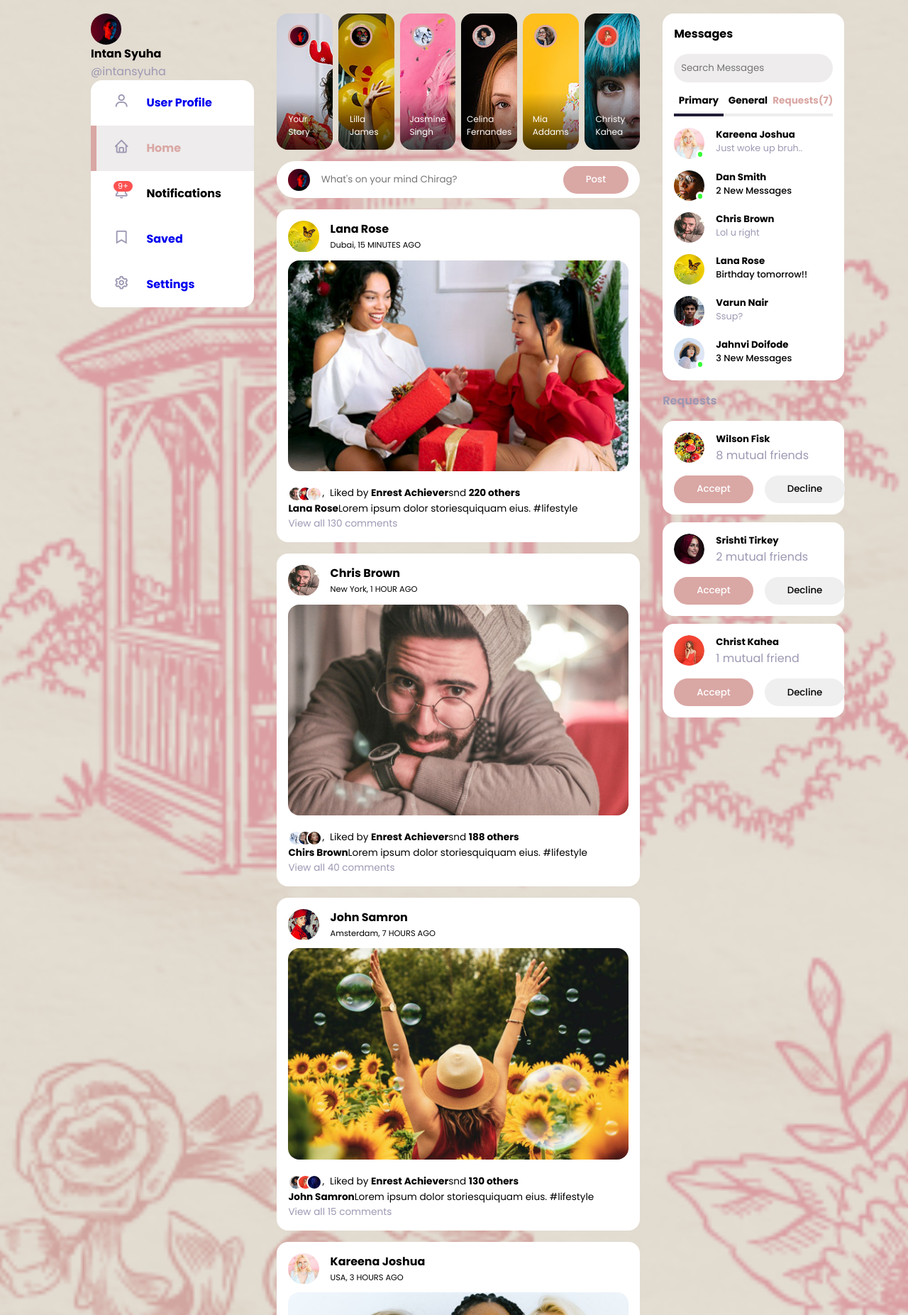
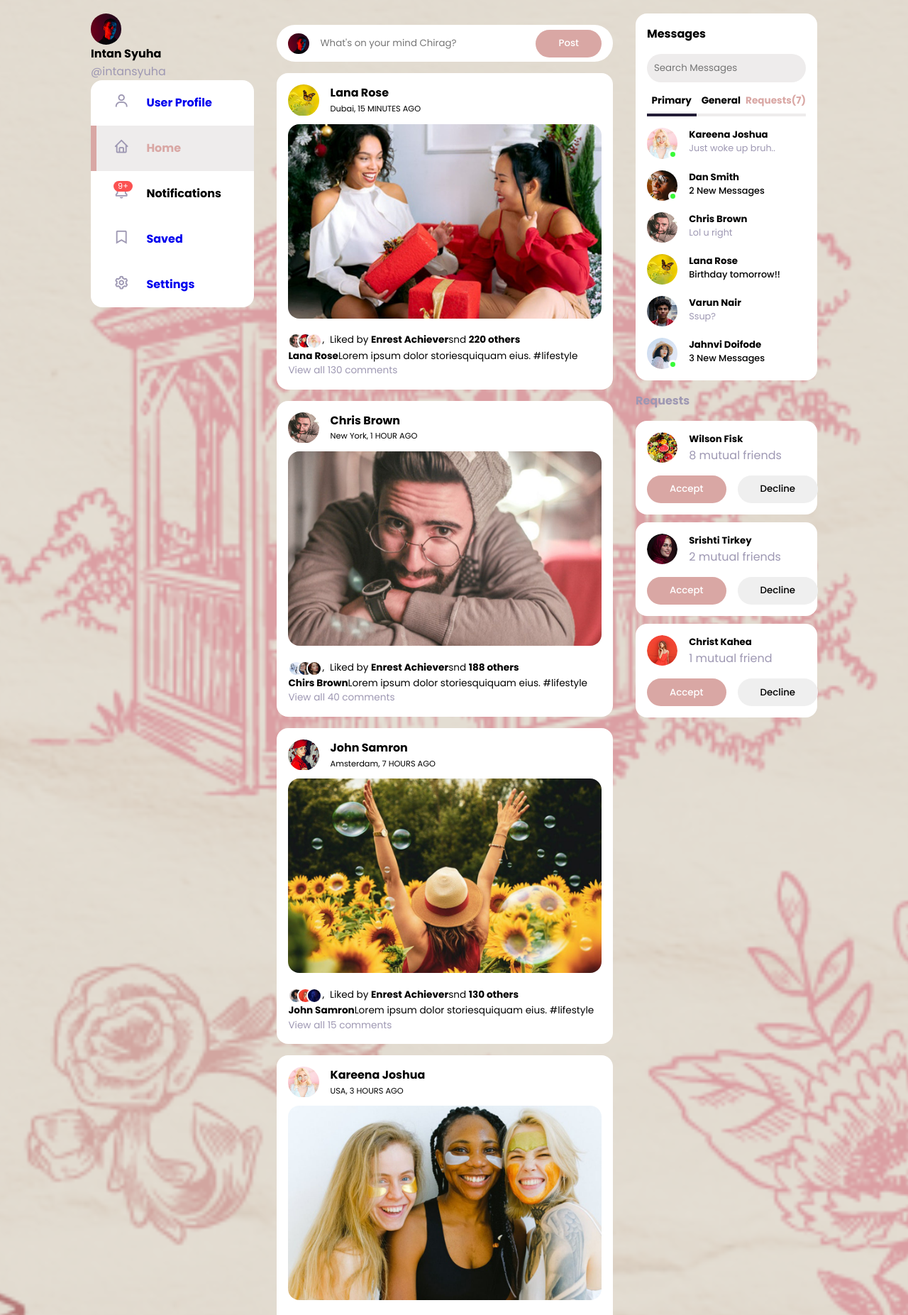
Before and after one commit to intansyuha/TT3L-06, a Flask app: page /community-page in a window 1280 px wide. Shown: the part 67-1920 px from the top of the page at 71% size. Run offline with Flask 3, Linux system fonts and the light colour scheme; a user stored in the database is signed in.

Commit message:
deleted stories section

```diff
--- a/templates/community-page.html
+++ b/templates/community-page.html
@@ -99,45 +99,6 @@
 
 
           <div class="middle">
-            <div class="stories">
-                <div class="story">
-                    <div class="profile-pic">
-                        <img src="static/profile-8.jpg" alt="">
-                    </div>
-                    <p class="name">Your Story</p>
-                </div>
-                <div class="story">
-                    <div class="profile-pic">
-                        <img src="static/profile-9.jpg" alt="">
-                    </div>
-                    <p class="name">Lilla James</p>
-                </div>
-                <div class="story">
-                    <div class="profile-pic">
-                        <img src="static/profile-2.jpg" alt="">
-                    </div>
-                    <p class="name">Jasmine Singh</p>
-                </div>
-                <div class="story">
-                    <div class="profile-pic">
-                        <img src="static/profile-3.jpg" alt="">
-                    </div>
-                    <p class="name">Celina Fernandes</p>
-                </div>
-                <div class="story">
-                    <div class="profile-pic">
-                        <img src="static/profile-4.jpg" alt="">
-                    </div>
-                    <p class="name">Mia Addams</p>
-                </div>
-                <div class="story">
-                    <div class="profile-pic">
-                        <img src="static/profile-5.jpg" alt="">
-                    </div>
-                    <p class="name">Christy Kahea</p>
-                </div>
-            </div>
-
             <form class="create-post">
                 <div class="profile-pic">
                     <img src="static/profile-8.jpg" alt="">
```
